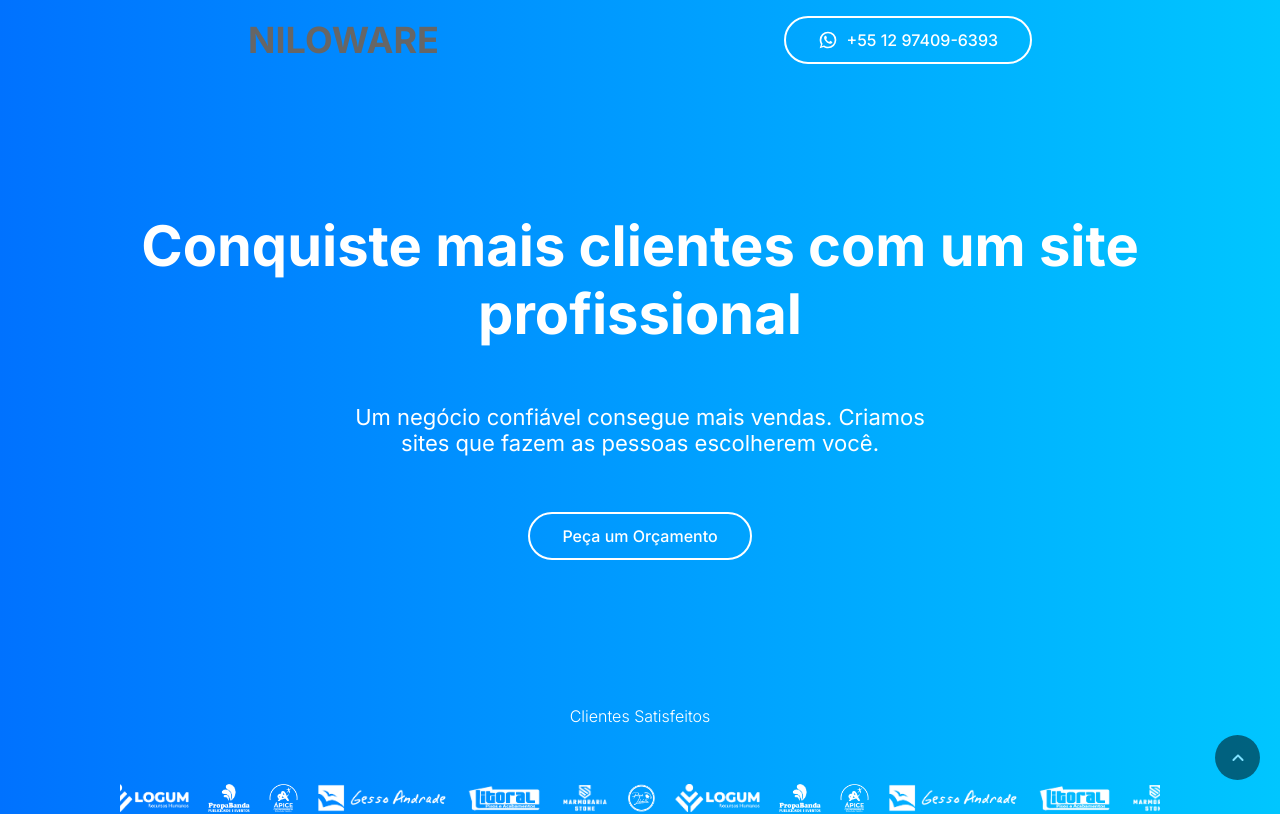
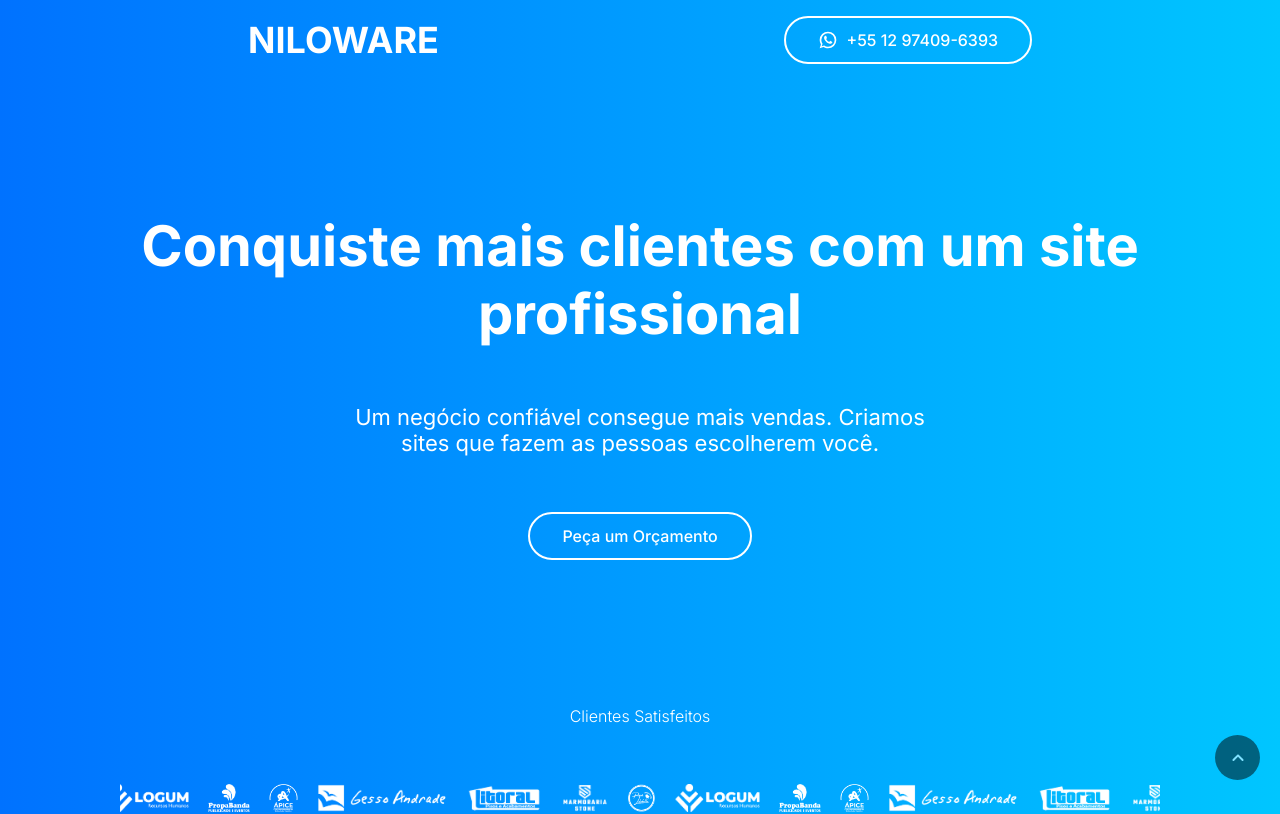
Before and after one commit to MPCGomes/niloware, a Next.js app: page / in a window 1280 px wide. Shown: the top 814 px of the page. Built offline with nearby package versions, Linux system fonts and the light colour scheme.

Commit message:
refactor logo

```diff
--- a/src/components/Logo/Logo.module.scss
+++ b/src/components/Logo/Logo.module.scss
@@ -3,9 +3,12 @@
 .logo {
   font-weight: bold;
   letter-spacing: -2%;
-  color: $text-secondary;
   text-decoration: none;
   text-transform: uppercase;
+}
+
+.dark {
+  color: $text-secondary;
 }
 
 .light {
--- a/src/components/Logo/Logo.tsx
+++ b/src/components/Logo/Logo.tsx
@@ -2,20 +2,17 @@
 
 import React from "react";
 import Link from "next/link";
+import clsx from "clsx";
 import styles from "./Logo.module.scss";
-import clsx from "clsx";
 
 interface LogoProps {
   size: "md" | "xxl";
-  light?: boolean;
+  variant?: "light" | "dark";
 }
 
-const Logo: React.FC<LogoProps> = ({ size, light }) => {
+const Logo: React.FC<LogoProps> = ({ size, variant = "light" }) => {
   return (
-    <Link
-      href="/"
-      className={clsx(styles.logo, styles[size], { [styles.light]: light })}
-    >
+    <Link href="/" className={clsx(styles.logo, styles[size], styles[variant])}>
       NILOWARE
     </Link>
   );
```
